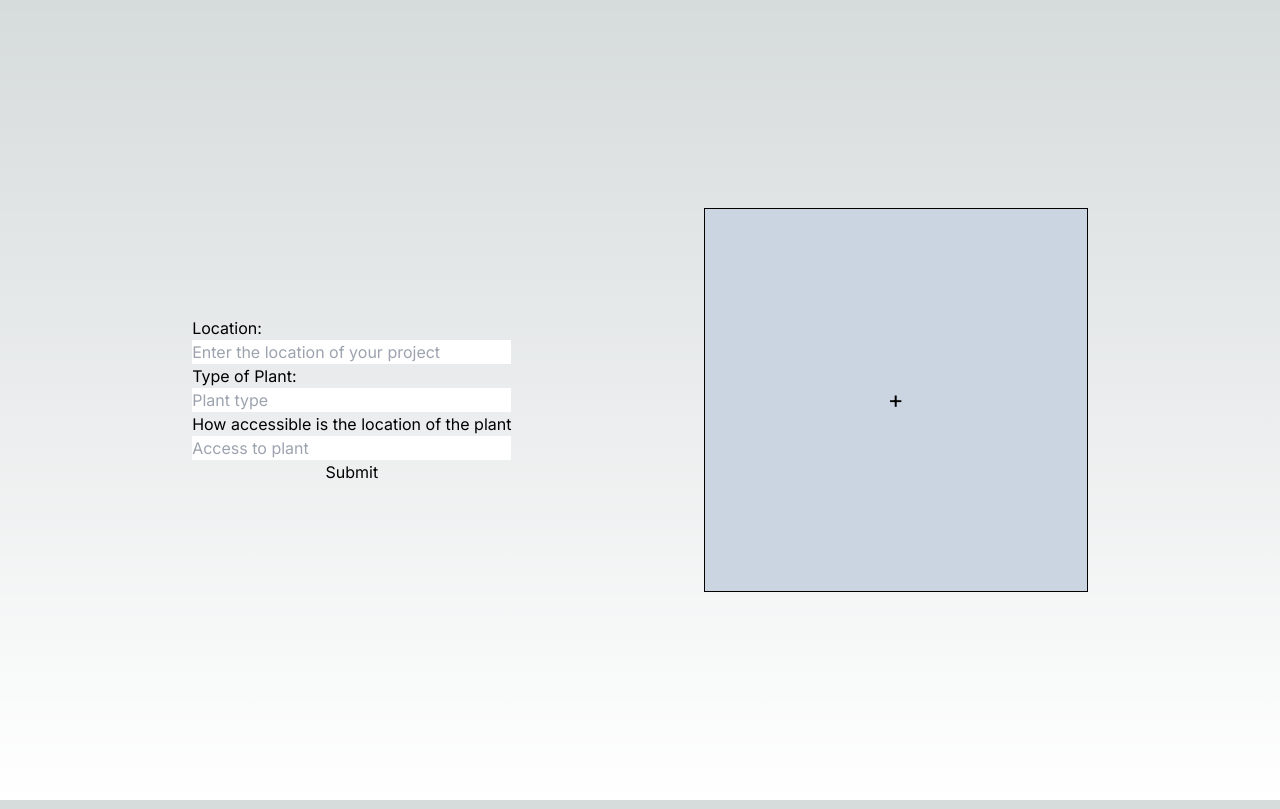
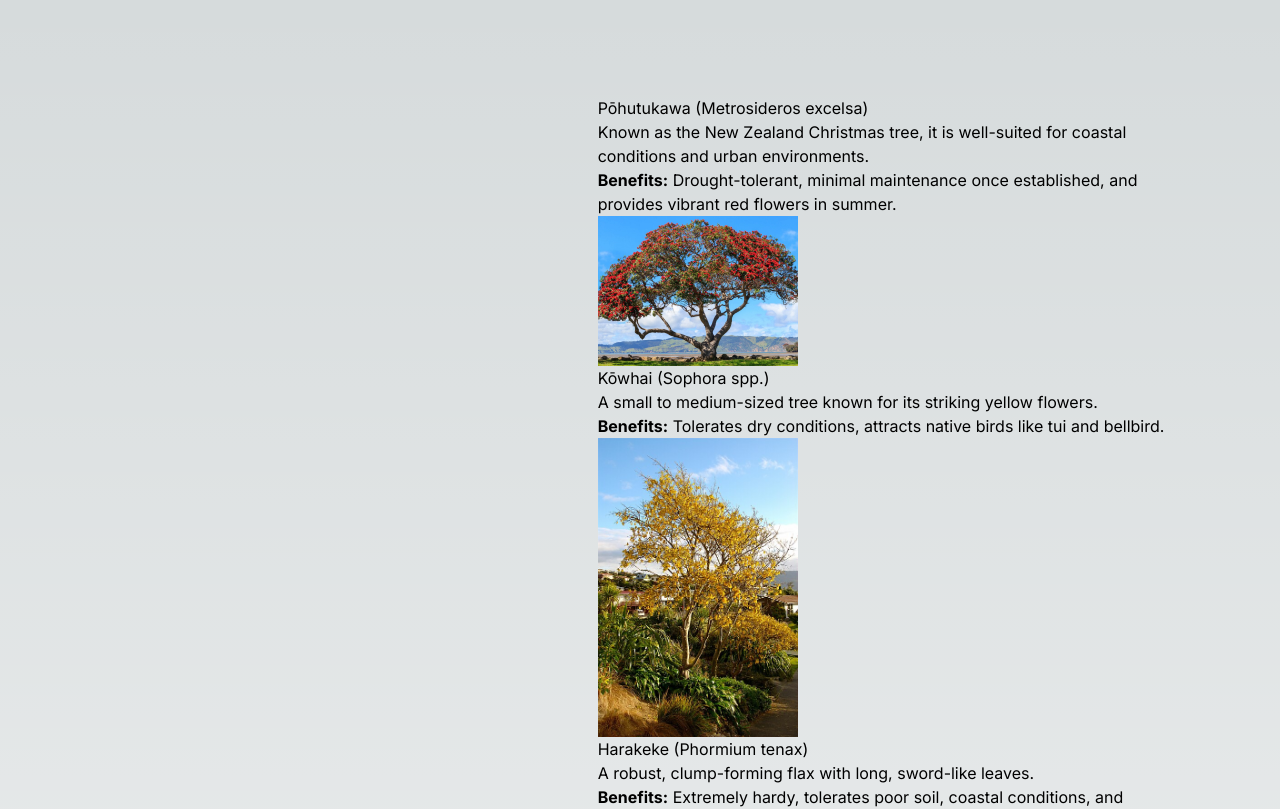
Before and after one commit to phm-2024/harakeke-hack, a Next.js app: page / in a window 1280 px wide. Shown: the top 809 px of the page. Built offline with nearby package versions, Linux system fonts and the light colour scheme.

Commit message:
display response

```diff
--- /dev/null
+++ b/app/components/Response.tsx
@@ -0,0 +1,41 @@
+import fs from 'fs/promises'
+import React from 'react'
+import Image from 'next/image'
+
+interface Plant {
+  name: string
+  scientific_name: string
+  description: string
+  benefits: string
+  image_source: string
+}
+
+export default async function Response() {
+  const fileContent = await fs.readFile(process.cwd() + '/data.json', 'utf8')
+  const data = JSON.parse(fileContent)
+  const plants: Plant[] = data.native_plants
+
+  return (
+    <>
+      <div>
+        {plants.map((plant, index) => (
+          <div key={index}>
+            <h2>
+              {plant.name} ({plant.scientific_name})
+            </h2>
+            <p>{plant.description}</p>
+            <p>
+              <strong>Benefits:</strong> {plant.benefits}
+            </p>
+            <Image
+              src={plant.image_source}
+              alt={plant.name}
+              width={200}
+              height={150}
+            />
+          </div>
+        ))}
+      </div>
+    </>
+  )
+}
--- a/app/page.tsx
+++ b/app/page.tsx
@@ -1,4 +1,5 @@
 import Image from 'next/image'
+import Response from './components/Response'
 
 export default function Home() {
   return (
@@ -27,6 +28,8 @@ export default function Home() {
       <div className="flex flex-col justify-center border border-2px border-black bg-slate-300 h-96 w-96 text-center text-2xl">
         <p>+</p>
       </div>
+
+      <Response />
     </main>
   )
 }
```
